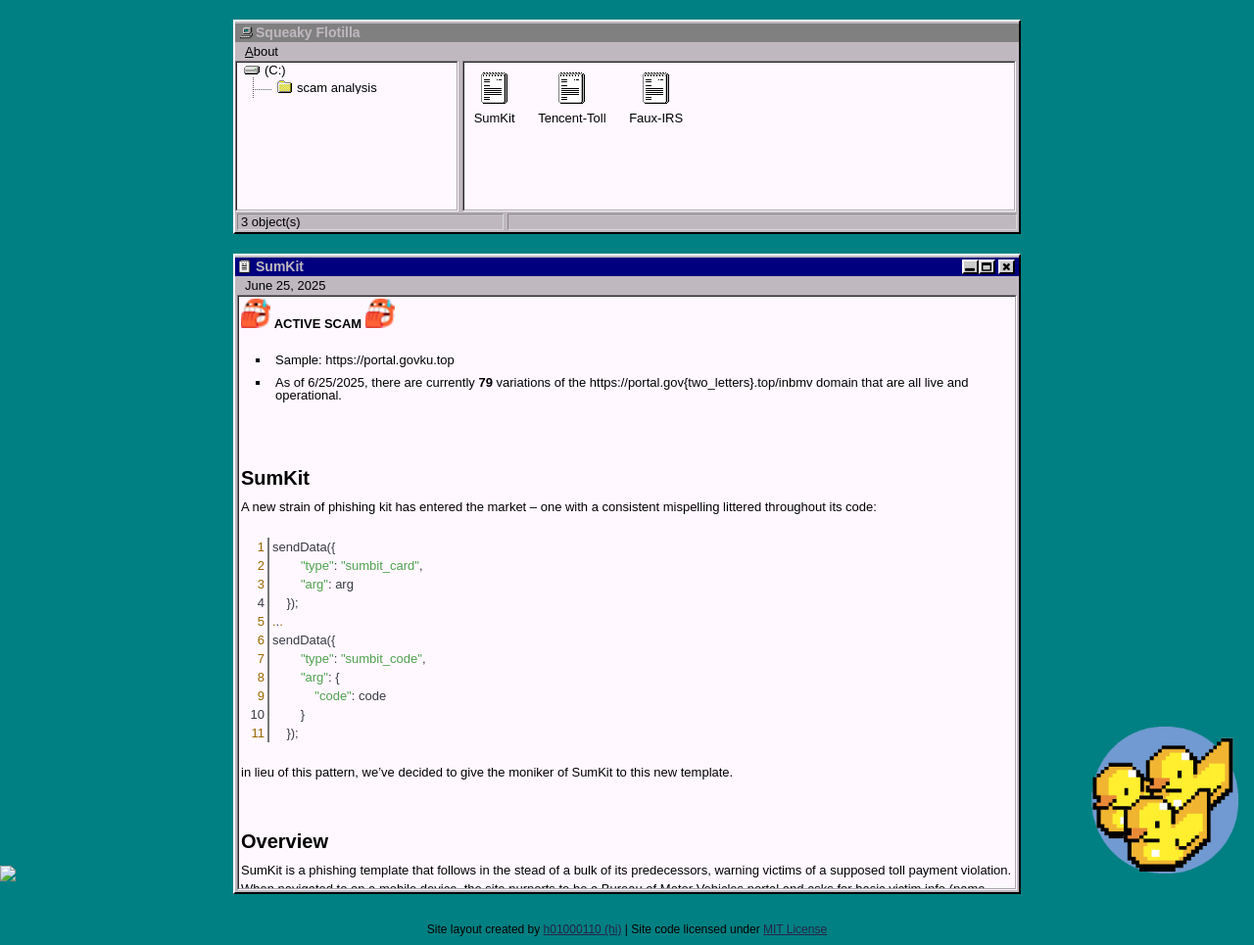
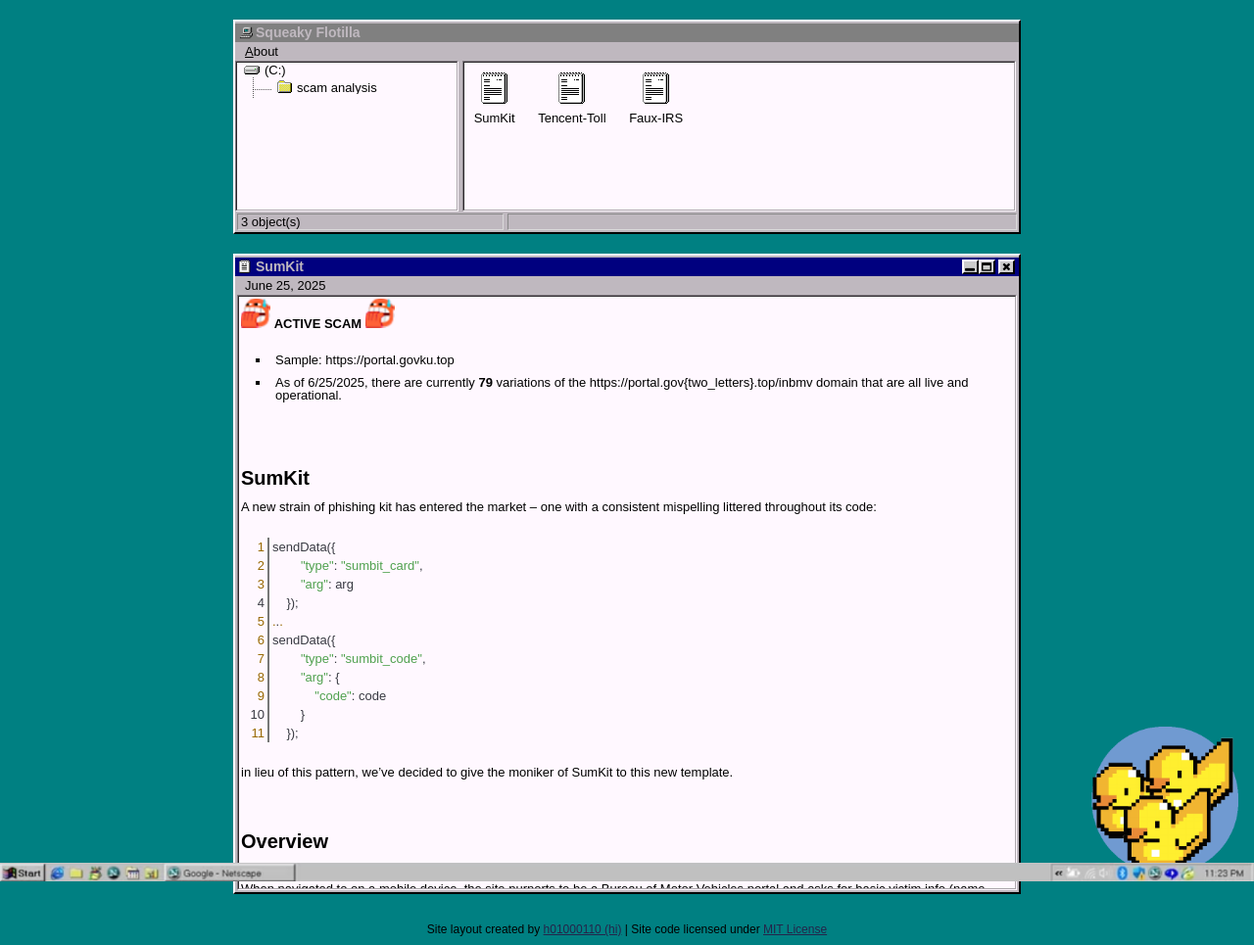
Before and after one commit to scattered-gonk/scattered-gonk.github.io, a Jekyll site: the page built from _posts/2025-25-06-SumKit.md, in a window 1280 px wide. Shown: the whole page at 98% size. Built offline with Jekyll 4.4.1, drawn with Linux system fonts in a browser that asks for light colours.

Commit message:
Updated designs

```diff
--- a/_layouts/default.html
+++ b/_layouts/default.html
@@ -110,7 +110,7 @@
 		<p>Site layout created by <a href="http://github.com/h01000110" target="_blank">h01000110 (hi)</a> | Site code licensed under <a href="https://github.com/h01000110/h01000110.github.io/blob/master/LICENSE" target="_blank">MIT License</a></p>
 	</div>
 	<img class="bottomright" width="150" height="150" src="/assets/img/favicon.png" >
-	<img id="taskbar" src="/assets/taskbar.png">
+	<img id="taskbar" src="/assets/img/taskbar.png">
 
 </body>
 </html>
```
